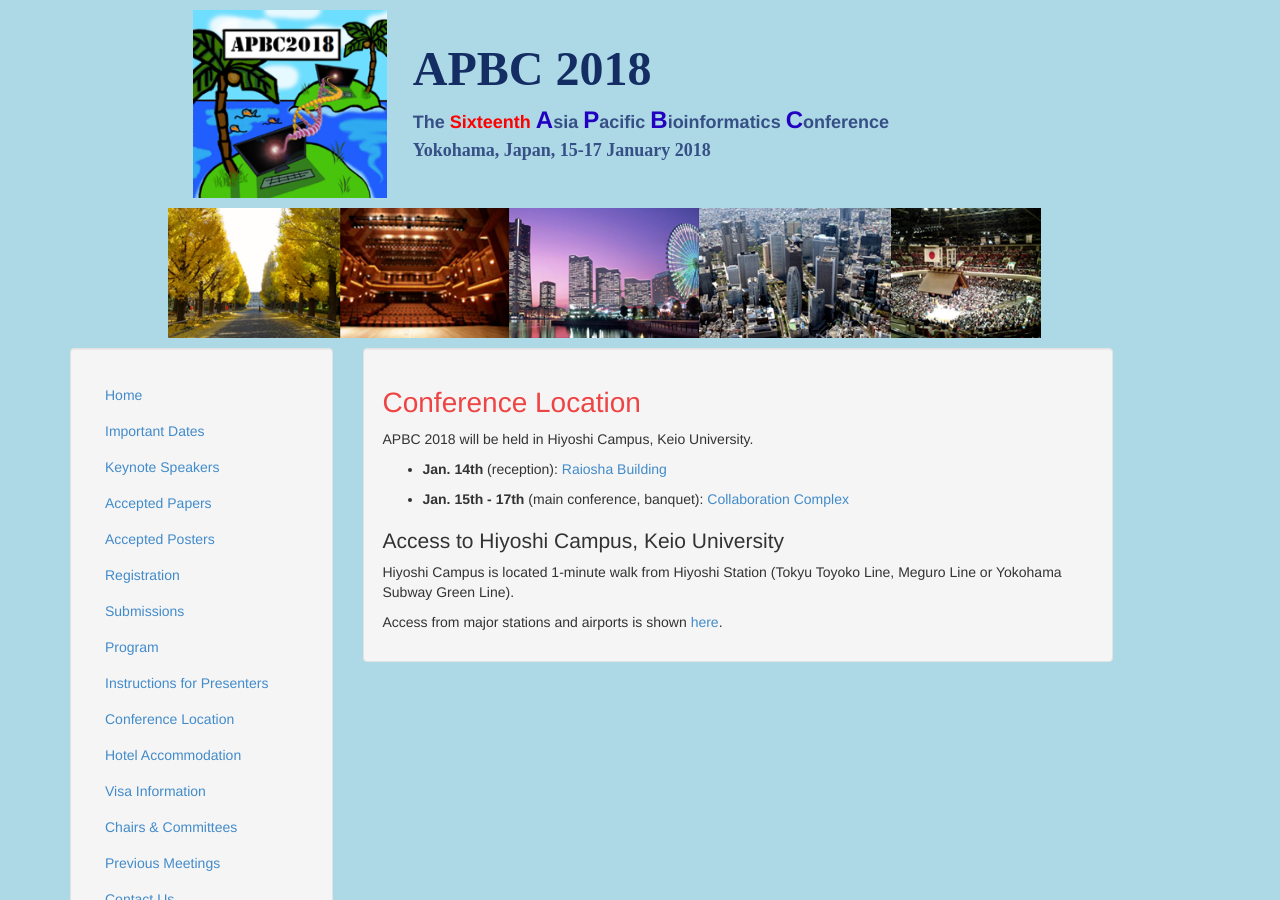
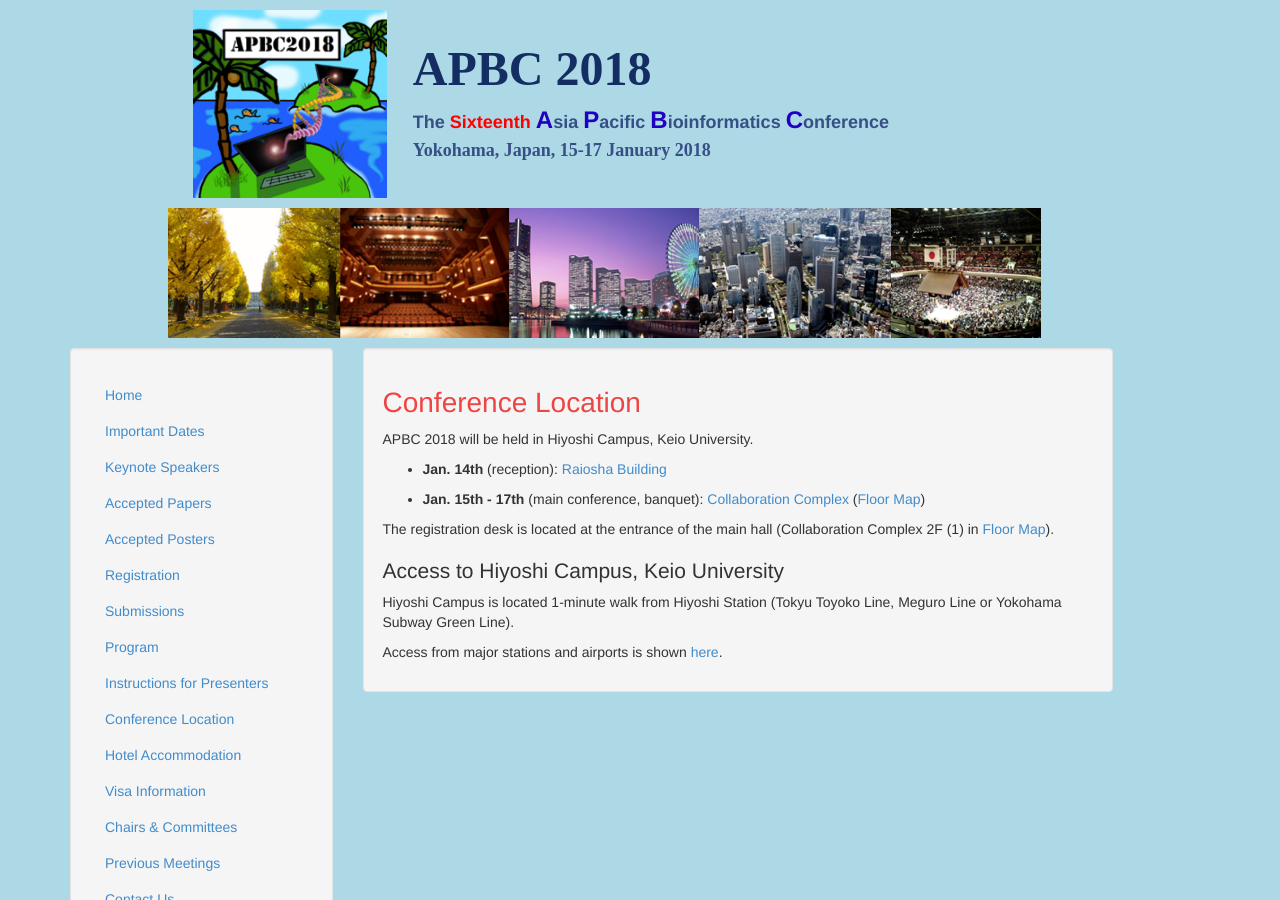
Before and after one commit to APBC2018/apbc2018.github.io, a Jekyll site: the page built from location.md, in a window 1280 px wide and 900 px high. Built offline with Jekyll 4.4.1, drawn with Linux system fonts in a browser that asks for light colours; our own code applies the rules of GitHub Pages for plain Markdown files.

Commit message:
floor map

```diff
--- a/location.md
+++ b/location.md
@@ -7,8 +7,10 @@
 
 * **Jan. 14th** (reception): [Raiosha Building](https://www.google.co.jp/maps/place/Raiosha,+Hiyoshi+Campus,+Keio+University/@35.5523945,139.6478928,18z/data=!4m5!3m4!1s0x0:0x49ba84e74017bbd0!8m2!3d35.5532848!4d139.6492593?hl=en)
 
-* **Jan. 15th - 17th** (main conference, banquet):  [Collaboration Complex](https://www.google.co.jp/maps/place/%E6%85%B6%E6%87%89%E7%BE%A9%E5%A1%BE%E6%97%A5%E5%90%89%E3%82%AD%E3%83%A3%E3%83%B3%E3%83%91%E3%82%B9%E5%8D%94%E7%94%9F%E9%A4%A8/@35.5523945,139.6478928,18z/data=!4m12!1m6!3m5!1s0x0:0x49ba84e74017bbd0!2sRaiosha,+Hiyoshi+Campus,+Keio+University!8m2!3d35.5532848!4d139.6492593!3m4!1s0x0:0x4f4b2592d1bb6c12!8m2!3d35.5520781!4d139.6472383?hl=en)
+* **Jan. 15th - 17th** (main conference, banquet):  [Collaboration Complex](https://www.google.co.jp/maps/place/%E6%85%B6%E6%87%89%E7%BE%A9%E5%A1%BE%E6%97%A5%E5%90%89%E3%82%AD%E3%83%A3%E3%83%B3%E3%83%91%E3%82%B9%E5%8D%94%E7%94%9F%E9%A4%A8/@35.5523945,139.6478928,18z/data=!4m12!1m6!3m5!1s0x0:0x49ba84e74017bbd0!2sRaiosha,+Hiyoshi+Campus,+Keio+University!8m2!3d35.5532848!4d139.6492593!3m4!1s0x0:0x4f4b2592d1bb6c12!8m2!3d35.5520781!4d139.6472383?hl=en) ([Floor Map](floormap.pdf))
 
+The registration desk is located at the entrance of the main hall
+(Collaboration Complex 2F (1) in [Floor Map](floormap.pdf)).
 
 ## Access to Hiyoshi Campus, Keio University
 
```
Also changed, not shown: index.md (+1 -0 lines), 1 other file.
